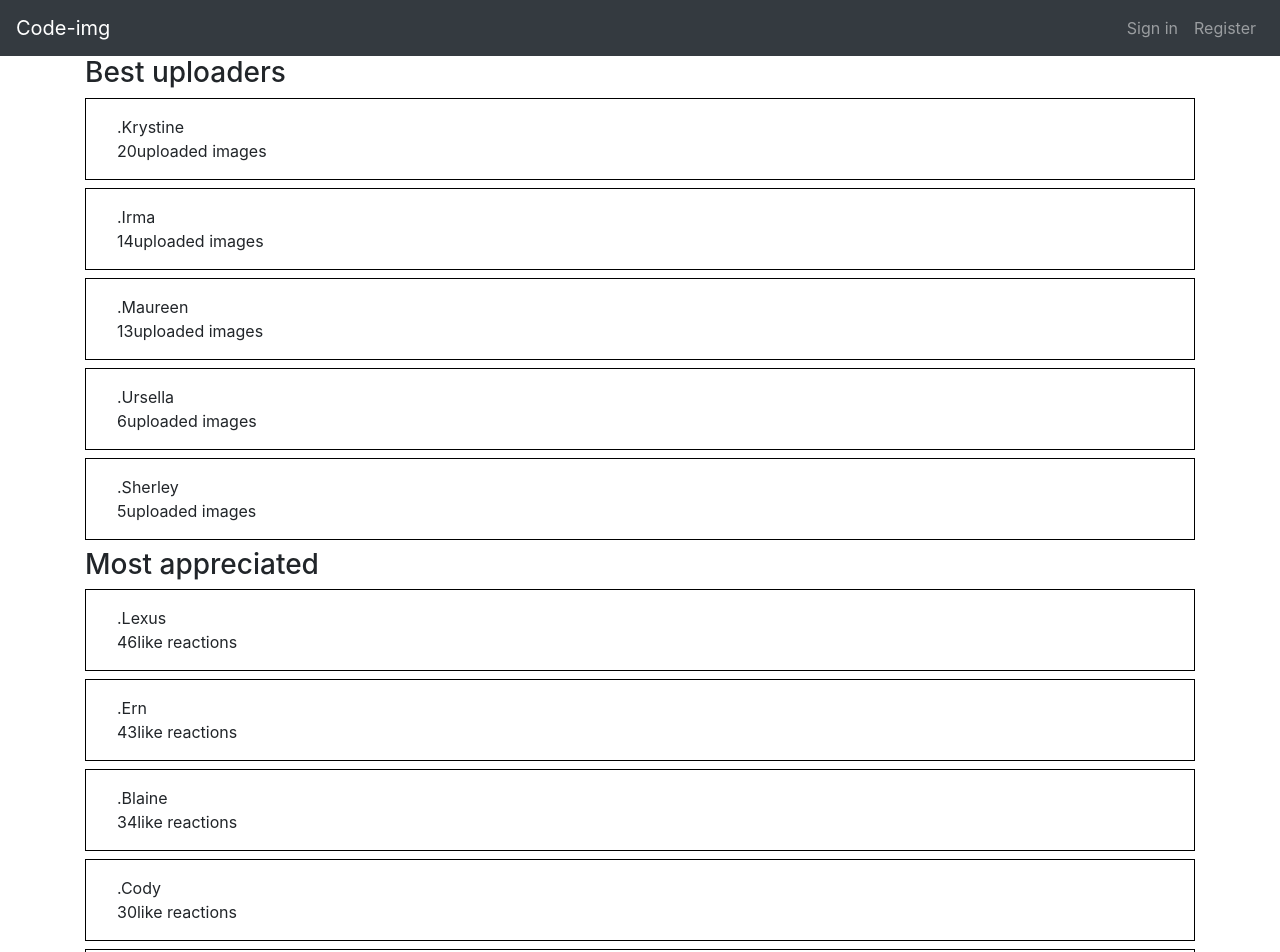
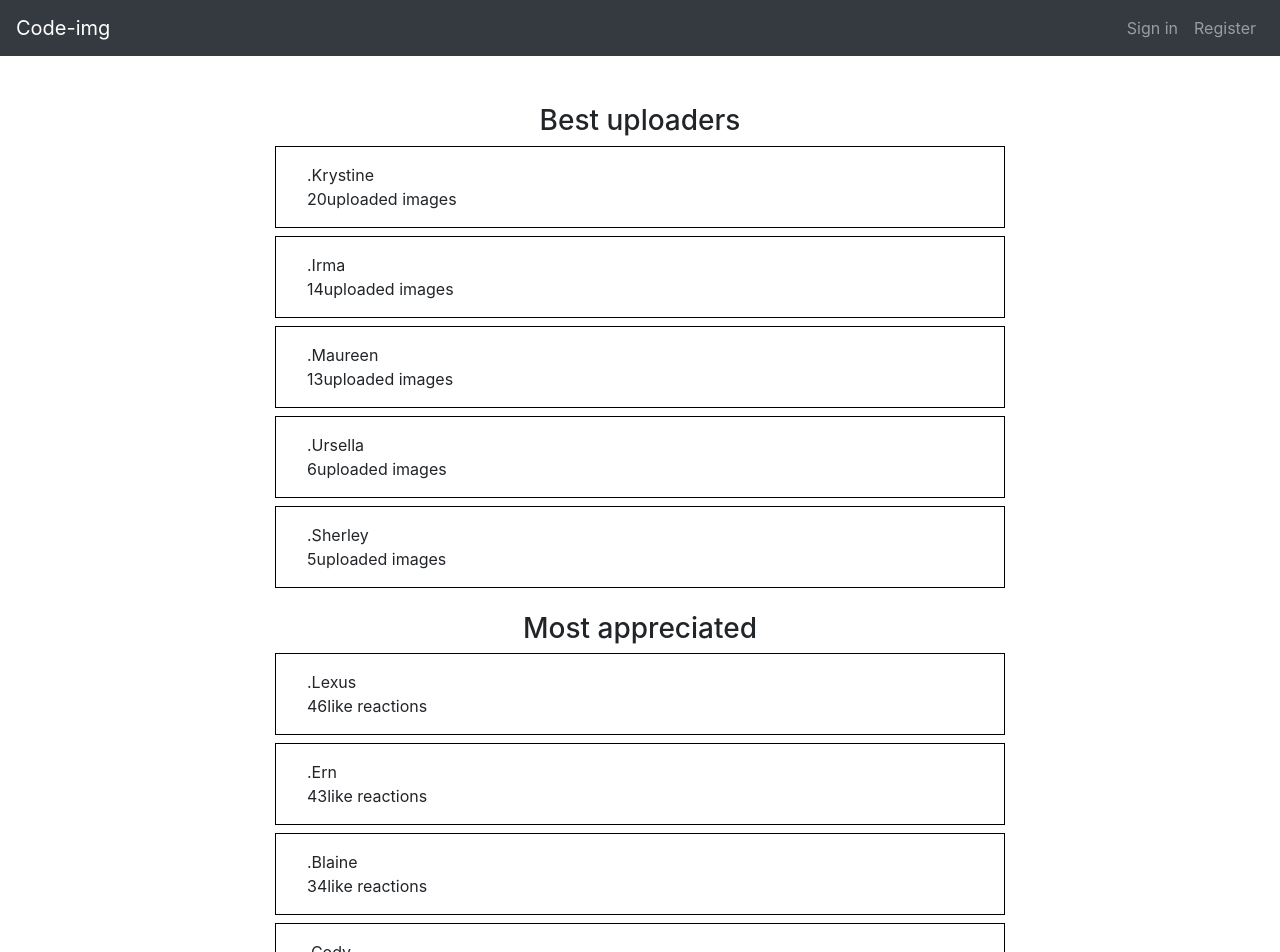
Before and after one commit to mlbiche/code-img, a React (Create React App) app: page /leaderboard in a window 1280 px wide. Shown: the top 952 px of the page. Built offline with nearby package versions, Linux system fonts and the light colour scheme.

Commit message:
Improve LeaderboardView component design

```diff
--- a/src/LeaderboardView/LeaderboardView.css
+++ b/src/LeaderboardView/LeaderboardView.css
@@ -1,10 +1,3 @@
-#learderboard-container {
-  display: flex;
-  flex-direction: column;
-  width: 50%;
-  margin: 0 auto 2rem auto;
-}
-
-#learderboard-container > #learderboard-title {
+.leaderboard-title {
   text-align: center;
 }
--- a/src/LeaderboardView/LeaderboardView.js
+++ b/src/LeaderboardView/LeaderboardView.js
@@ -1,4 +1,5 @@
 import React from 'react';
+import { Container, Row, Col } from 'react-bootstrap';
 import UserScore, { UPLOAD_SCORE, REACTION_SCORE } from '../UserScore/UserScore';
 
 import './LeaderboardView.css';
@@ -26,33 +27,10 @@ const MOCKUP_REACTION_SCORES = [
  */
 function LeaderboardView() {
   return (
-    // <div id="learderboard-container">
-    //   <h2 id="learderboard-title">Leaderboard</h2>
-    //   <h3>Best uploaders</h3>
-    // {/* Display all the upload scores in different UserScore components */}
-    //   {MOCKUP_UPLOAD_SCORES.map((mockupUploadScore) => (
-    //     <UserScore
-    //       type={UPLOAD_SCORE}
-    //       username={mockupUploadScore.username}
-    //       score={mockupUploadScore.score}
-    //       key={mockupUploadScore.id}
-    //     />
-    //   ))}
-    //   <h3>Most appreciated</h3>
-    //   {/* Display all the reaction scores in different UserScore components */}
-    //   {MOCKUP_REACTION_SCORES.map((mockupReactionScore) => (
-    //     <UserScore
-    //       type={REACTION_SCORE}
-    //       username={mockupReactionScore.username}
-    //       score={mockupReactionScore.score}
-    //       key={mockupReactionScore.id}
-    //     />
-    //   ))}
-    // </div>
-    <div class="container learderboard-container">
-      <div class="row">
-        <div class="col">
-          <h3>Best uploaders</h3>
+    <Container className="mt-5">
+      <Row className="justify-content-center">
+        <Col xs={12} lg={8}>
+          <h3 className="leaderboard-title">Best uploaders</h3>
           {/* Display all the upload scores in different UserScore components */}
           {MOCKUP_UPLOAD_SCORES.map((mockupUploadScore) => (
             <UserScore
@@ -62,11 +40,11 @@ function LeaderboardView() {
               key={mockupUploadScore.id}
             />
           ))}
-        </div>
-      </div>
-      <div class="row">
-        <div class="col">
-          <h3>Most appreciated</h3>
+        </Col>
+      </Row>
+      <Row className="justify-content-center mt-3">
+        <Col xs={12} lg={8}>
+          <h3 className="leaderboard-title">Most appreciated</h3>
           {/* Display all the reaction scores in different UserScore components */}
           {MOCKUP_REACTION_SCORES.map((mockupReactionScore) => (
             <UserScore
@@ -76,10 +54,10 @@ function LeaderboardView() {
               key={mockupReactionScore.id}
             />
           ))}
-        </div>
-      </div>
-      </div>
-      );
-    }
+        </Col>
+      </Row>
+    </Container>
+  );
+}
 
 export default LeaderboardView;
```
